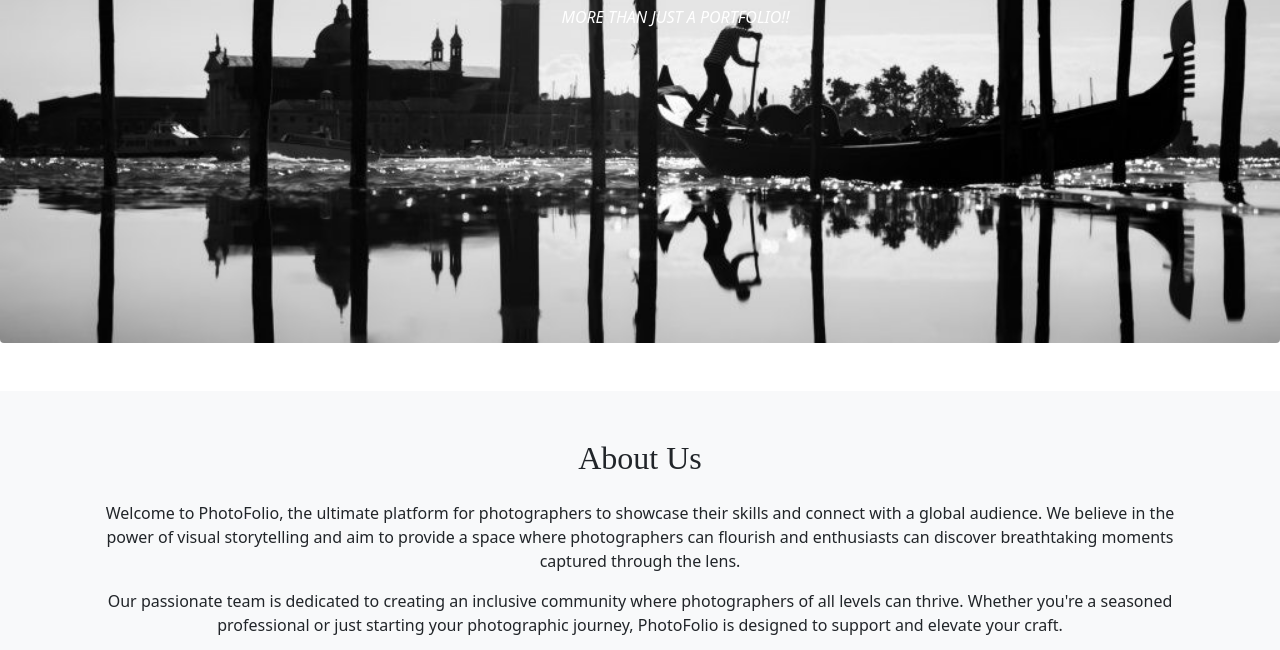
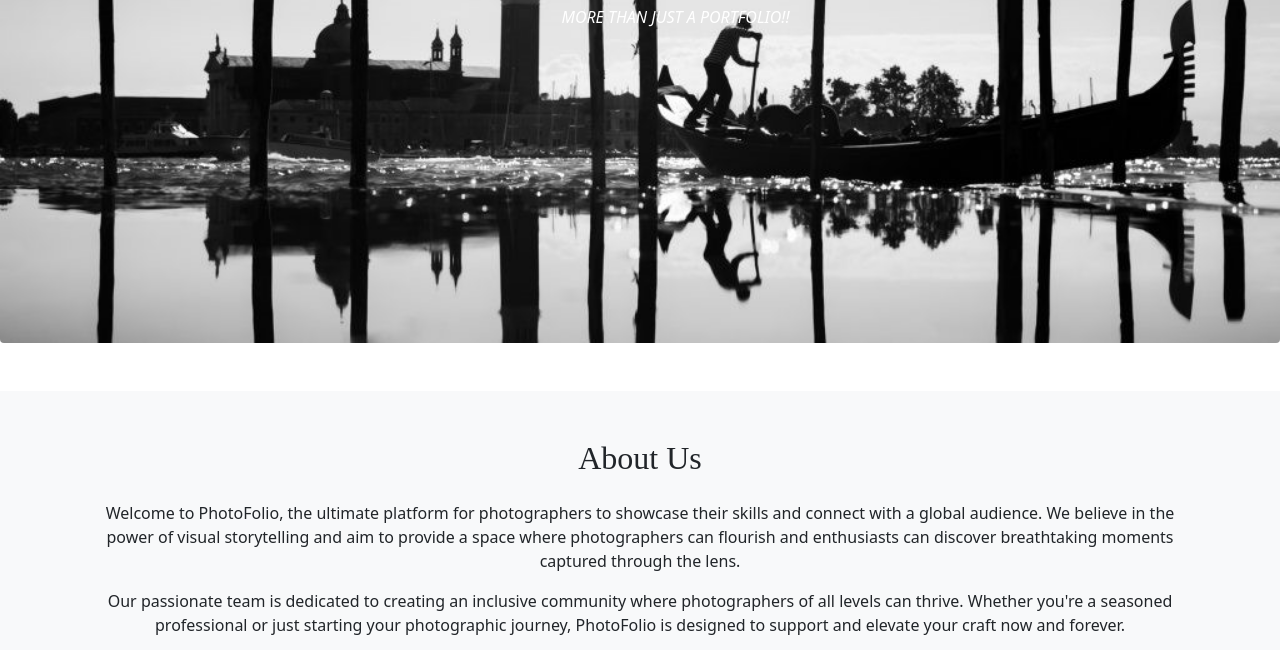
Before and after one commit to likithadt/SIT753-pipeline, a website: page public/index.html in a window 1280 px wide. Shown: the part 298-948 px from the top of the page. Drawn offline with nearby package versions, Linux system fonts and the light colour scheme.

Commit message:
testing auto build

```diff
--- a/public/index.html
+++ b/public/index.html
@@ -111,7 +111,7 @@
             <p>
                 Our passionate team is dedicated to creating an inclusive community where photographers of all
                 levels can thrive. Whether you're a seasoned professional or just starting your photographic
-                journey, PhotoFolio is designed to support and elevate your craft.
+                journey, PhotoFolio is designed to support and elevate your craft now and forever.
             </p>
             <p>
             For clients seeking to transform special moments into timeless memories, PhotoFolio is your
```
